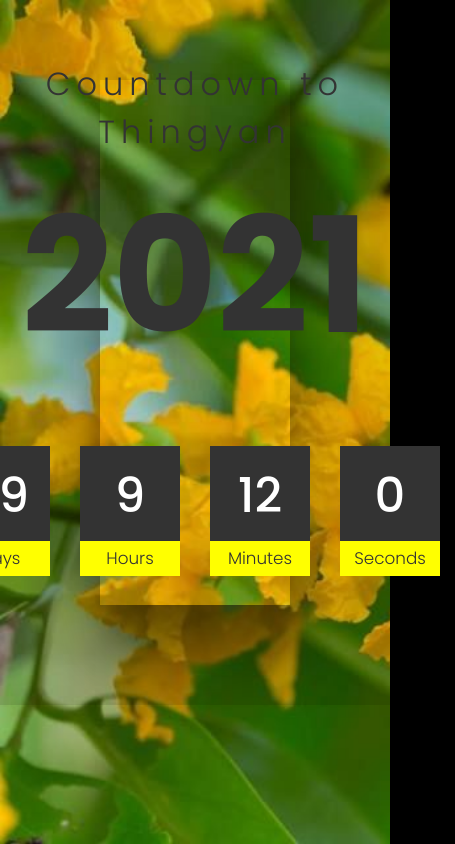
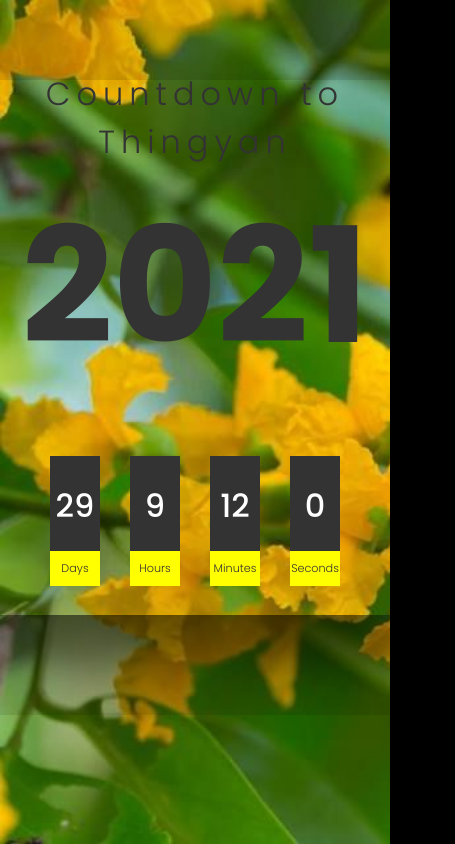
Before and after one commit to linthittun3/ThingyanCountdown, a plain HTML site: page index.html in a window 390 px wide. Shown: the whole page, 455 px wide, since content can reach past the window. Drawn offline with Linux system fonts and the light colour scheme.

Commit message:
Update style.css
Added media query to make webpage responsive

```diff
--- a/style.css
+++ b/style.css
@@ -83,3 +83,31 @@ body{
 .countdown div#second::before{
     content: 'Seconds';
 }
+
+@media (max-width: 600px) {
+	.container{
+		position: block;
+		top: 80px;
+		left: auto;
+		right: auto;
+		bottom: 80px;
+		width: fit-content;
+		padding-top: 10px;
+		/* background: url("pic.jpg"); */
+		height: 525px;
+		background-attachment: fixed;
+		display: flex;
+		justify-content: center;
+		align-items: center;
+		flex-direction: column;
+		background-repeat: no-repeat;
+		background-position: center;
+		box-shadow: 0 50px 50px rgba(0, 0, 0, 0.5),
+					0 0 0 100px rgba(0,0,0,.1);
+	}
+	.countdown div {
+		width: 50px;
+		font-size: 2em;
+	}
+
+}
```
